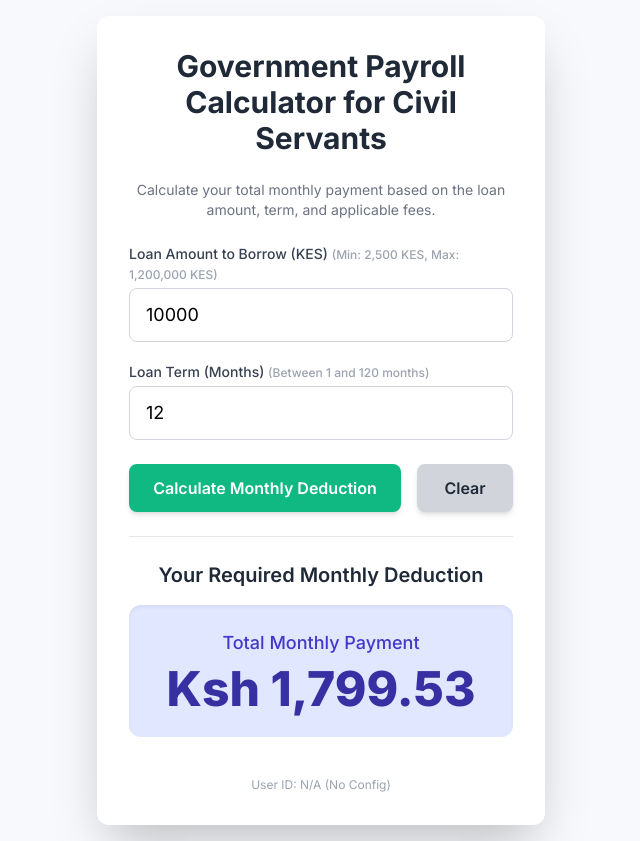
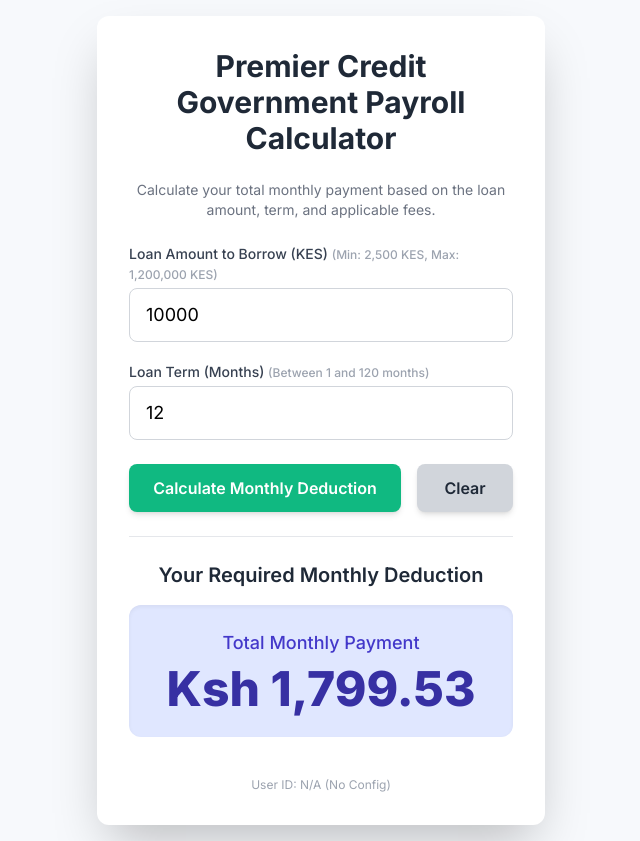
Before and after one commit to James-altj/Loan-Calculator, a plain HTML site: page index.html in a window 1280 px wide. Shown: the whole page, without its empty margins (319-959 px from the left). Drawn offline with nearby package versions, Linux system fonts and the light colour scheme.

Commit message:
Update index.html

```diff
--- a/index.html
+++ b/index.html
@@ -23,7 +23,7 @@
 
     <!-- Calculator Container -->
     <div class="w-full max-w-md bg-white shadow-2xl rounded-xl p-6 sm:p-8 space-y-6">
-        <h1 class="text-2xl sm:text-3xl font-bold text-gray-800 text-center mb-2">Government Payroll Calculator for Civil Servants</h1>
+        <h1 class="text-2xl sm:text-3xl font-bold text-gray-800 text-center mb-2">Premier Credit Government Payroll Calculator</h1>
         <p class="text-sm text-gray-500 text-center mb-6">Calculate your total monthly payment based on the loan amount, term, and applicable fees.</p>
 
         <!-- Input Form -->
```
